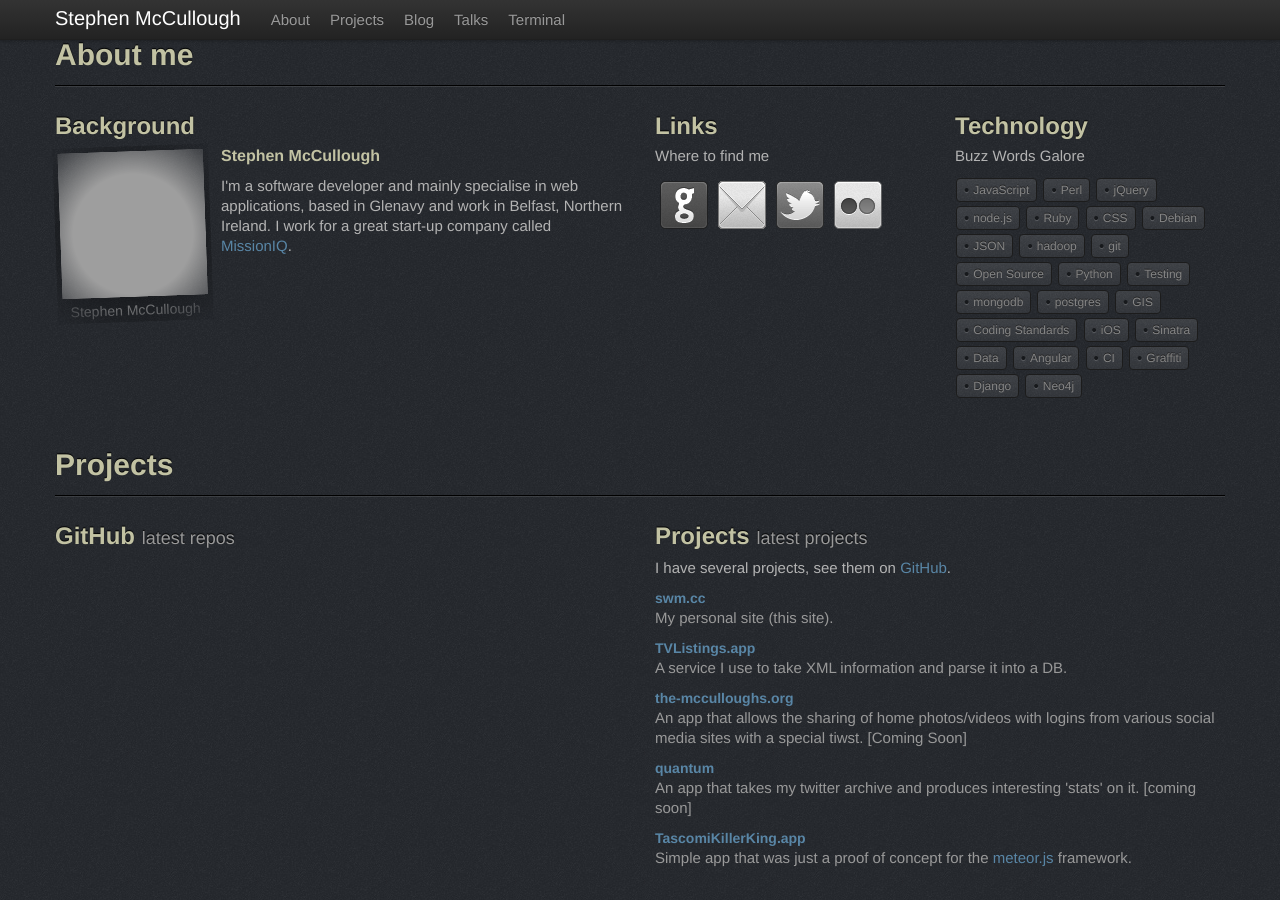
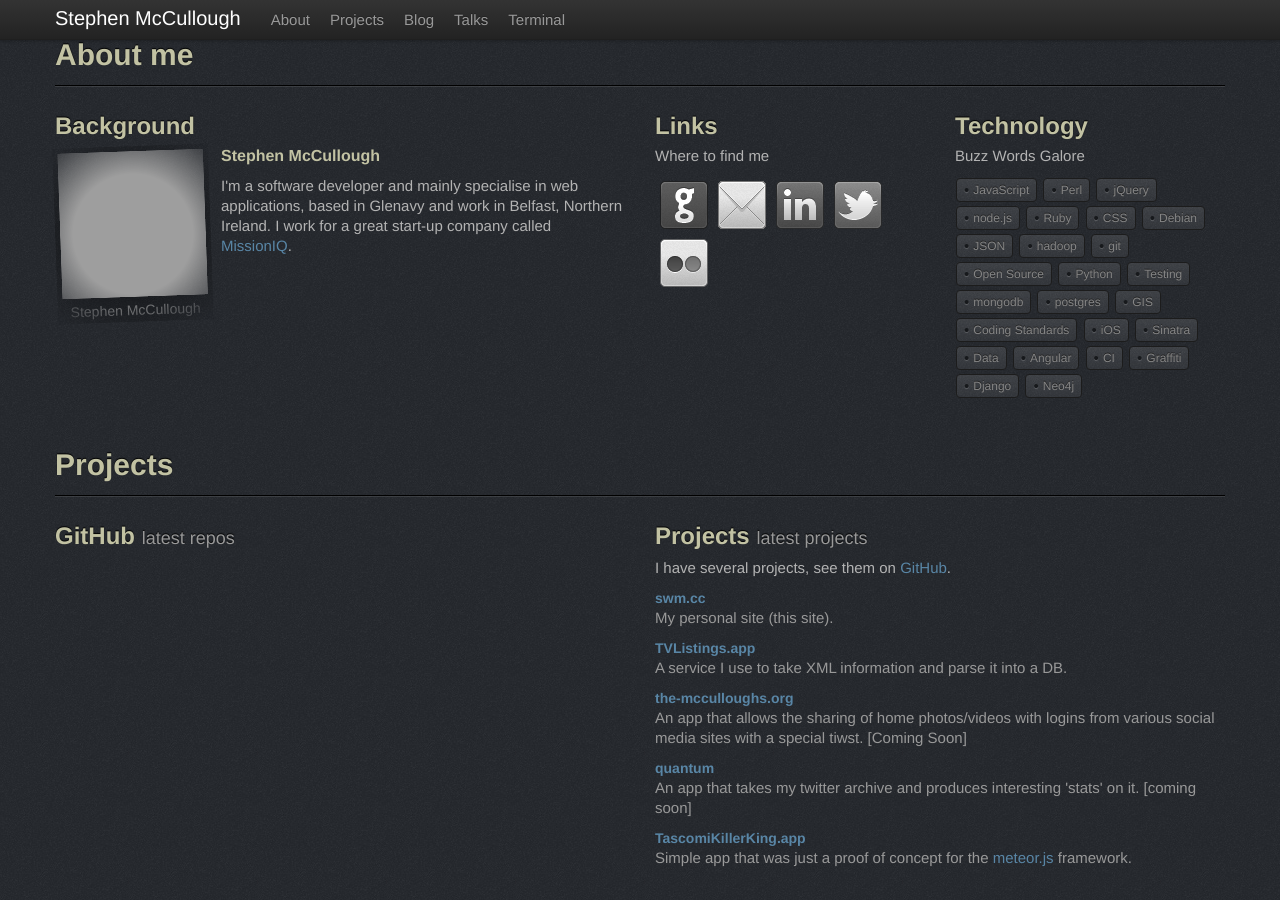
Before and after one commit to swmcc/swmcc.github.io, a Jekyll site: the page built from index.html, in a window 1280 px wide and 900 px high. Built offline with Jekyll 4.4.1, drawn with Linux system fonts in a browser that asks for light colours; nearby versions of some CDN libraries; the list of posts is cut into pages by our own code; grey boxes are pictures that could not be loaded.

Commit message:
Reinstated linkedin link again

```diff
--- a/index.html
+++ b/index.html
@@ -30,6 +30,9 @@ is_index: true
 				<li>
 					<a class="email" title="&lt;b>Email&lt;/b&gt; me" data-backdrop="true" data-keyboard="true" href="mailto:me_at_swm.cc">Email</a>
 				</li>
+                <li>
+                    <a class="linkedin" title="Recommend me on &lt;b&gt;LinkedIn&lt;/b&gt;" href="http://linkedin.com/in/swmcc">LinkedIn</a>
+                </li>
 				<li>
 					<a class="twitter" title="Follow me on &lt;b&gt;Twitter&lt;/b&gt;" href="http://twitter.com/swmcc">Twitter</a>
 				</li>
```
